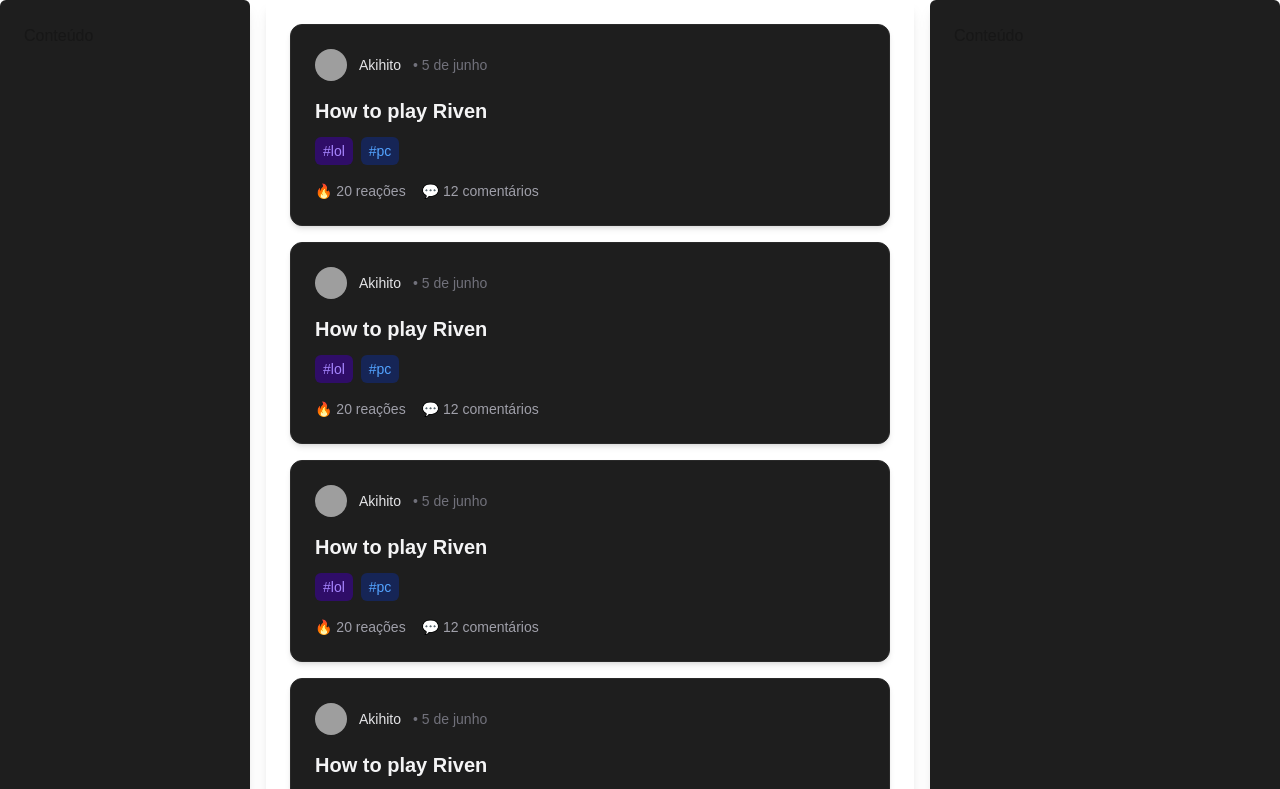
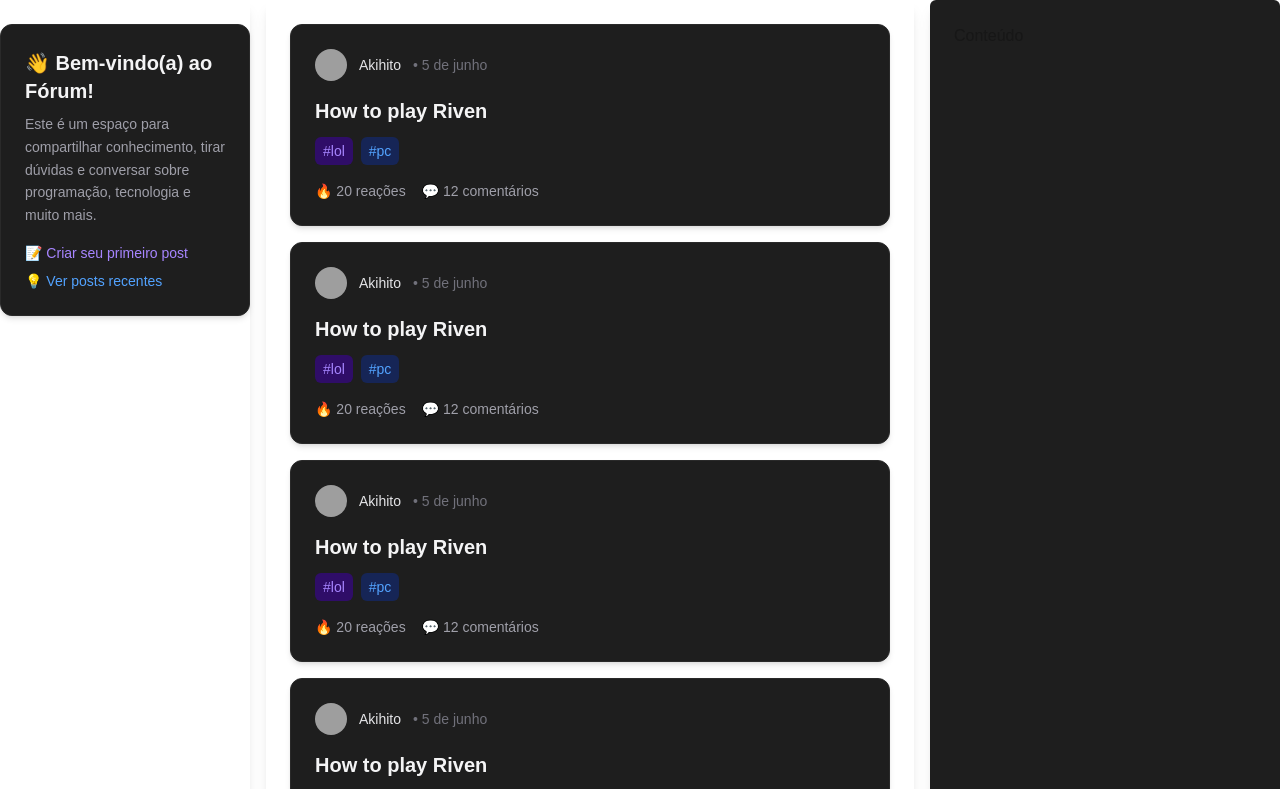
Before and after one commit to Akihito7/front-forum, a Next.js app: page / in a window 1280 px wide. Shown: the top 789 px of the page. Built offline with nearby package versions, Linux system fonts and the light colour scheme; grey boxes are pictures that could not be loaded.

Commit message:
feat : created component greetings

```diff
--- /dev/null
+++ b/src/app/components/home/card-greetings.tsx
@@ -0,0 +1,27 @@
+export function CardGreetings() {
+  return (
+    <div className="bg-[#1e1e1e] border border-[#2a2a2a] rounded-xl p-6 shadow-md">
+      <h2 className="text-zinc-100 text-xl font-semibold mb-2">
+        👋 Bem-vindo(a) ao Fórum!
+      </h2>
+      <p className="text-zinc-400 text-sm mb-4 leading-relaxed">
+        Este é um espaço para compartilhar conhecimento, tirar dúvidas e conversar sobre programação, tecnologia e muito mais.
+      </p>
+
+      <div className="flex flex-col gap-2">
+        <a
+          href="#"
+          className="text-sm text-violet-400 hover:underline transition"
+        >
+          📝 Criar seu primeiro post
+        </a>
+        <a
+          href="#"
+          className="text-sm text-blue-400 hover:underline transition"
+        >
+          💡 Ver posts recentes
+        </a>
+      </div>
+    </div>
+  );
+}
--- a/src/app/page.tsx
+++ b/src/app/page.tsx
@@ -1,11 +1,12 @@
+import { CardGreetings } from "./components/home/card-greetings";
 import { CardPost } from "./components/home/card-post";
 
 export default function Home() {
   return (
     <div className="h-screen w-screen flex justify-center">
       <div className="max-w-[1600px] w-full h-full grid grid-cols-[250px_1fr_350px] justify-items-center gap-4">
-        <div className="bg-[#1e1e1e] w-full rounded-md shadow-lg p-6 transition hover:shadow-xl">
-          Conteúdo
+        <div className="w-full rounded-md shadow-lg py-6 transition hover:shadow-xl">
+          <CardGreetings />
         </div>
         <div className="w-full  rounded-md shadow-lg p-6 transition hover:shadow-xl space-y-4">
           {Array.from({ length: 10 }).map((_, index) => (
```
